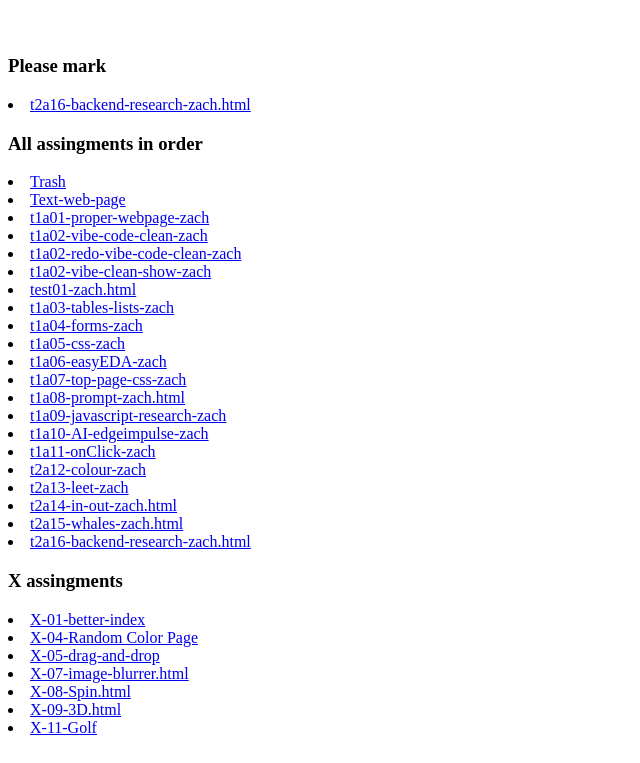
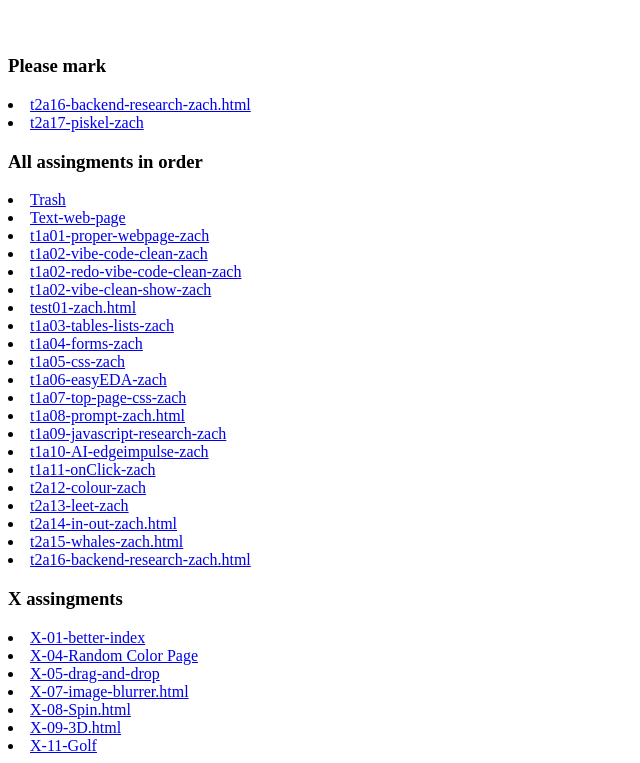
Before and after one commit to In5crypt1on/webdesign2025-zach, a plain HTML site: page public/index.html in a window 1280 px wide. Shown: the part 48-811 px from the top of the page, without its empty margins (0-640 px from the left). Drawn offline with Linux system fonts and the light colour scheme.

Commit message:
Update index.html with new assignment link and fixes
Added a new link for 't2a17-piskel-zach.html' and corrected spelling errors in headings.

```diff
--- a/public/index.html
+++ b/public/index.html
@@ -3,7 +3,7 @@
 <h3>Please mark </h3>
 
 <li><a href="t2a16-backend-research-zach.html"> t2a16-backend-research-zach.html </a></li>
-
+<li><a href="t2a17-piskel-zach.html"> t2a17-piskel-zach </a></li>
 
 <h3> All assingments in order </h3>
 
```
